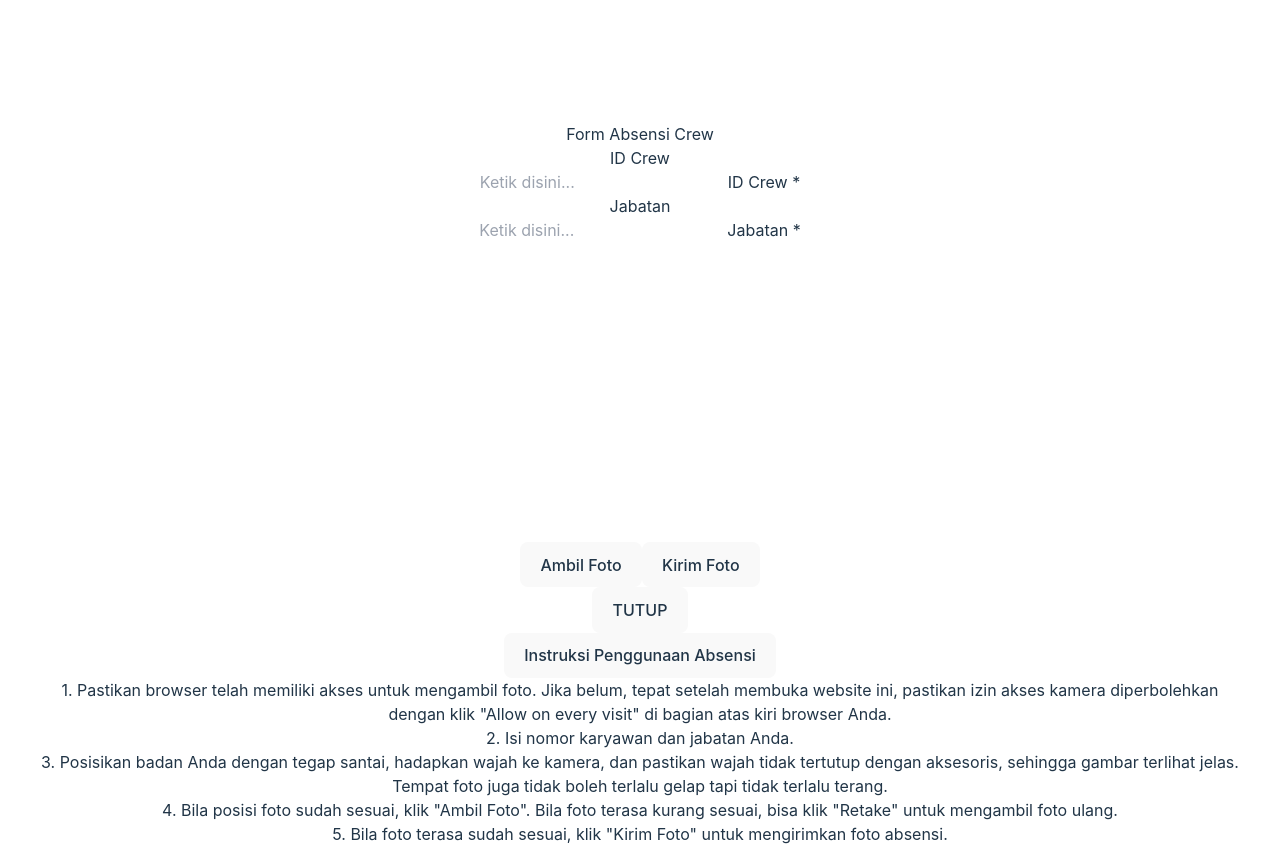
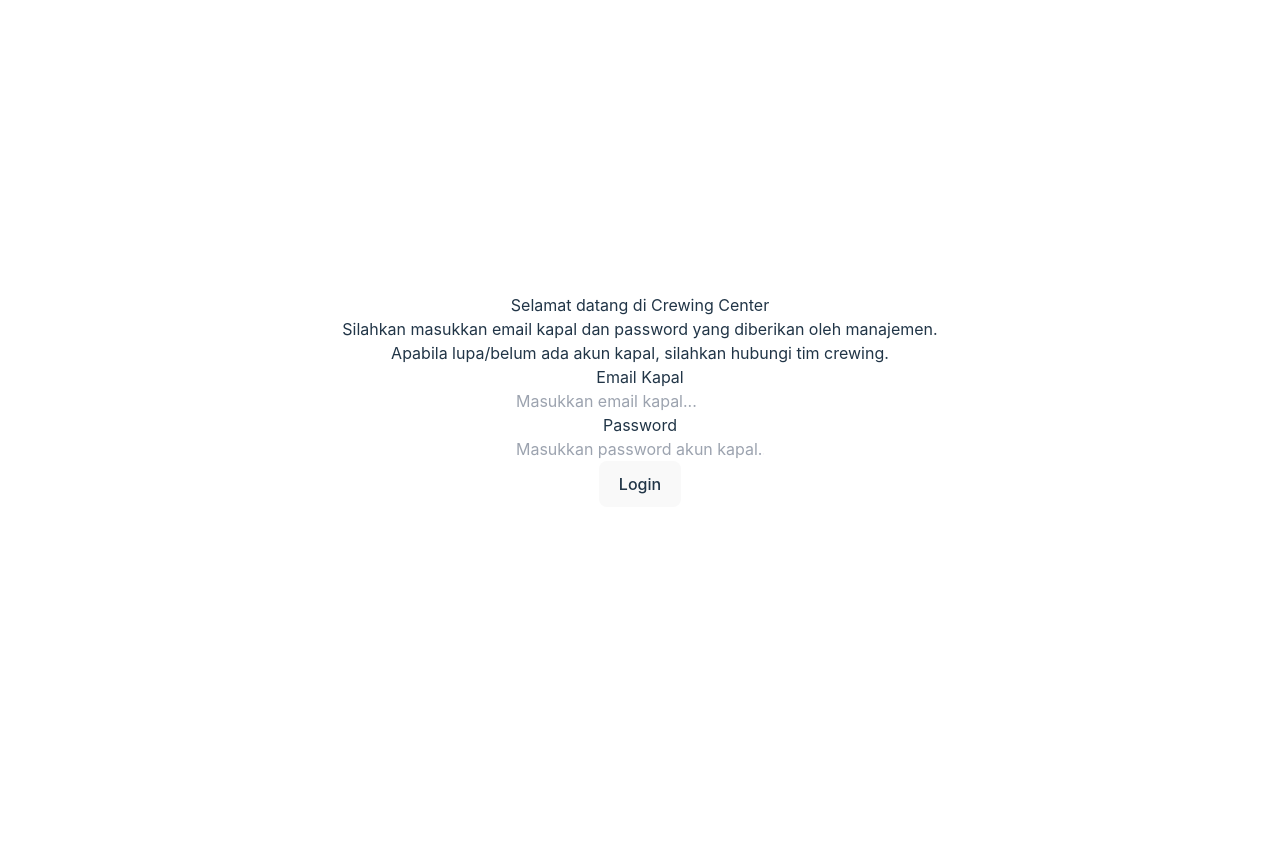
Before and after one commit to data-center-bgp/ship-crewing-fe, a React (Vite) app: page / in a window 1280 px wide. After the commit the page ends 800 px from the top, so only its background shows below. Built offline with nearby package versions, Linux system fonts and the light colour scheme; no server answers.

Commit message:
feat: make functional login page

```diff
--- a/package.json
+++ b/package.json
@@ -11,9 +11,13 @@
   },
   "dependencies": {
     "@material-tailwind/react": "^2.1.8",
+    "@types/js-cookie": "^3.0.6",
+    "axios": "^1.6.6",
+    "js-cookie": "^3.0.5",
     "react": "^18.2.0",
     "react-dom": "^18.2.0",
-    "react-webcam": "^7.2.0"
+    "react-webcam": "^7.2.0",
+    "yup": "^1.3.3"
   },
   "devDependencies": {
     "@types/react": "^18.2.43",
--- a/src/App.tsx
+++ b/src/App.tsx
@@ -1,11 +1,13 @@
 import './App.css'
-import LayoutAttendance from './components/LayoutAttendance'
+// import LayoutAttendance from './components/LayoutAttendance'
+import Login from './pages/Login'
 
 function App() {
 
   return (
     <>
-    <LayoutAttendance />
+    <Login />
+    {/* <LayoutAttendance /> */}
     </>
   )
 }
--- a/src/components/LayoutAttendance.tsx
+++ b/src/pages/LayoutAttendance.tsx
@@ -1,5 +1,5 @@
-import Attendance from "./Attendance";
-import Instructions from "./Instructions";
+import Attendance from "../components/Attendance";
+import Instructions from "../components/Instructions";
 
 export default function LayoutAttendance() {
   return (
--- /dev/null
+++ b/src/pages/Login.tsx
@@ -0,0 +1,100 @@
+import React, { useState } from "react";
+import { Card, Input, Button, Typography } from "@material-tailwind/react";
+import axios from "axios";
+import * as yup from "yup";
+import Cookies from 'js-cookie';
+
+const schema = yup.object().shape({
+  email: yup.string().email().required(),
+  password: yup.string().required(),
+});
+
+const Login: React.FC = () => {
+  const [email, setEmail] = useState("");
+  const [password, setPassword] = useState("");
+
+  const handleSubmit = async (e: React.FormEvent<HTMLFormElement>) => {
+    e.preventDefault();
+
+    try {
+      await schema.validate({ email, password });
+
+      const response = await axios.post("http://localhost:4000/vessel/auth/login", {
+        email: email,
+        password: password,
+      });
+
+      console.log(response.data);
+      Cookies.set('token', response.data.access_token);
+      Cookies.set('role', response.data.role);
+      Cookies.set('userType', response.data.userType);
+    } catch (error) {
+      console.log('Error:', error);
+    }
+
+  }
+
+  return (
+    <>
+      <Card color="transparent" shadow={false} placeholder={""}>
+        <Typography placeholder={"Login"} variant="h2" color="white">
+          Selamat datang di Crewing Center
+        </Typography>
+        <Typography placeholder={""} variant="h6" color="white">
+          Silahkan masukkan email kapal dan password yang diberikan oleh
+          manajemen.
+          <br />
+          Apabila lupa/belum ada akun kapal, silahkan hubungi tim crewing.
+        </Typography>
+        <form className="mt-8 mb-2 w-80 max-w-screen-lg sm:w-96" onSubmit={handleSubmit}>
+          <div className="mb-1 flex flex-col gap-6">
+            <Typography placeholder={"Email Kapal"} variant="h6" color="white">
+              Email Kapal
+            </Typography>
+            <Input
+              size="lg"
+              placeholder="Masukkan email kapal..."
+              className=" !border-t-white focus:!border-t-gray-200 text-white"
+              labelProps={{
+                className: "before:content-none after:content-none",
+              }}
+              crossOrigin={undefined}
+              value-={email}
+              onChange={(e) => setEmail(e.target.value)}
+            />
+            <Typography placeholder={"Email Kapal"} variant="h6" color="white">
+              Password
+            </Typography>
+            <Input
+              size="lg"
+              type="password"
+              placeholder="Masukkan password akun kapal..."
+              className=" !border-t-white focus:!border-t-gray-200 text-white"
+              labelProps={{
+                className: "before:content-none after:content-none",
+              }}
+              crossOrigin={undefined}
+              value={password}
+              onChange={(e) => setPassword(e.target.value)}
+            />
+          </div>
+          <div>
+            <Button
+              variant="gradient"
+              size="md"
+              color="white"
+              placeholder={""}
+              className="mt-6"
+              fullWidth
+              type="submit"
+            >
+              Login
+            </Button>
+          </div>
+        </form>
+      </Card>
+    </>
+  );
+};
+
+export default Login;
```
Also changed, not shown: src/assets/logo-bpg.png (added), 1 other file (tests, documents, lock files or other folders).
